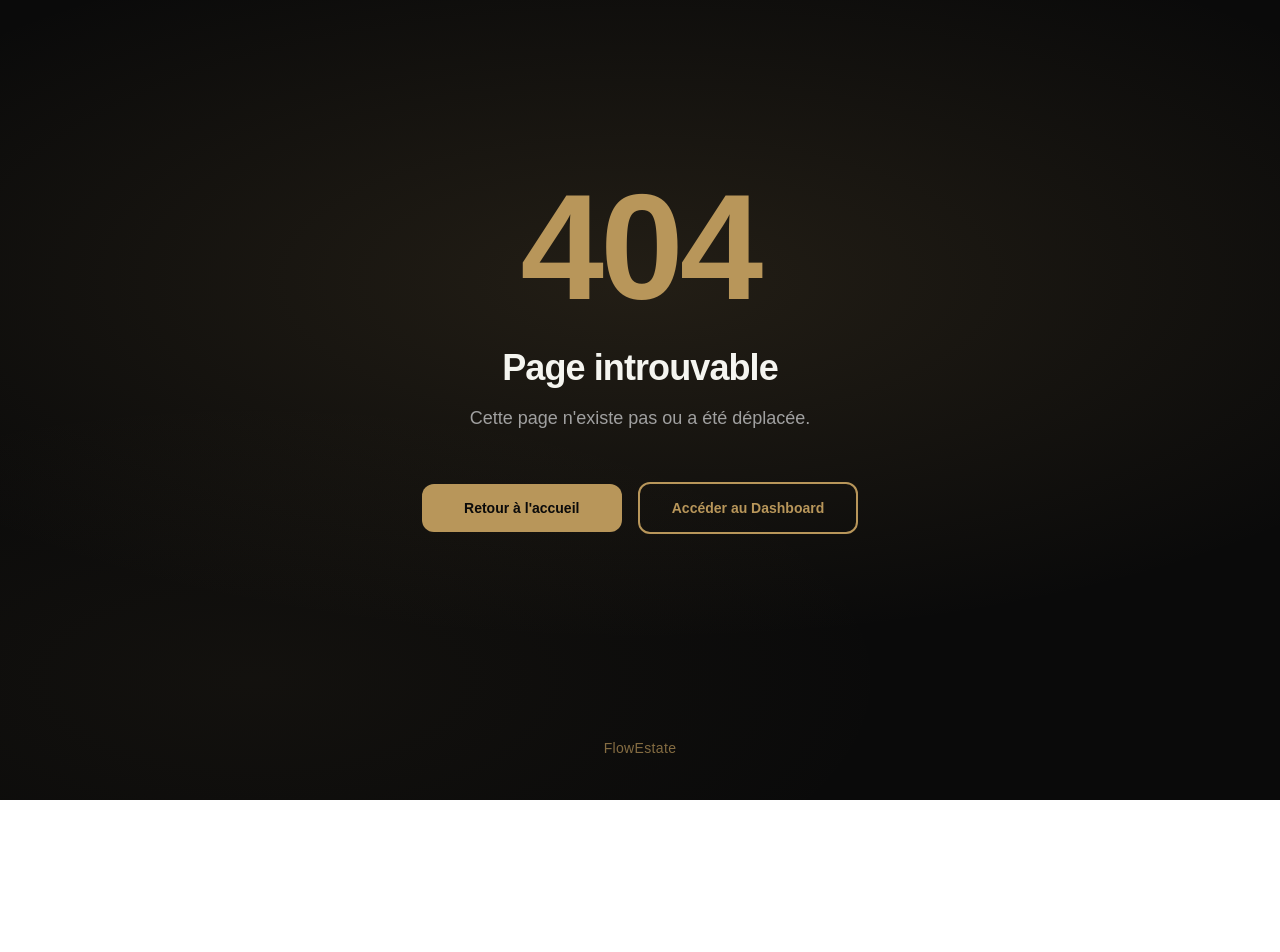
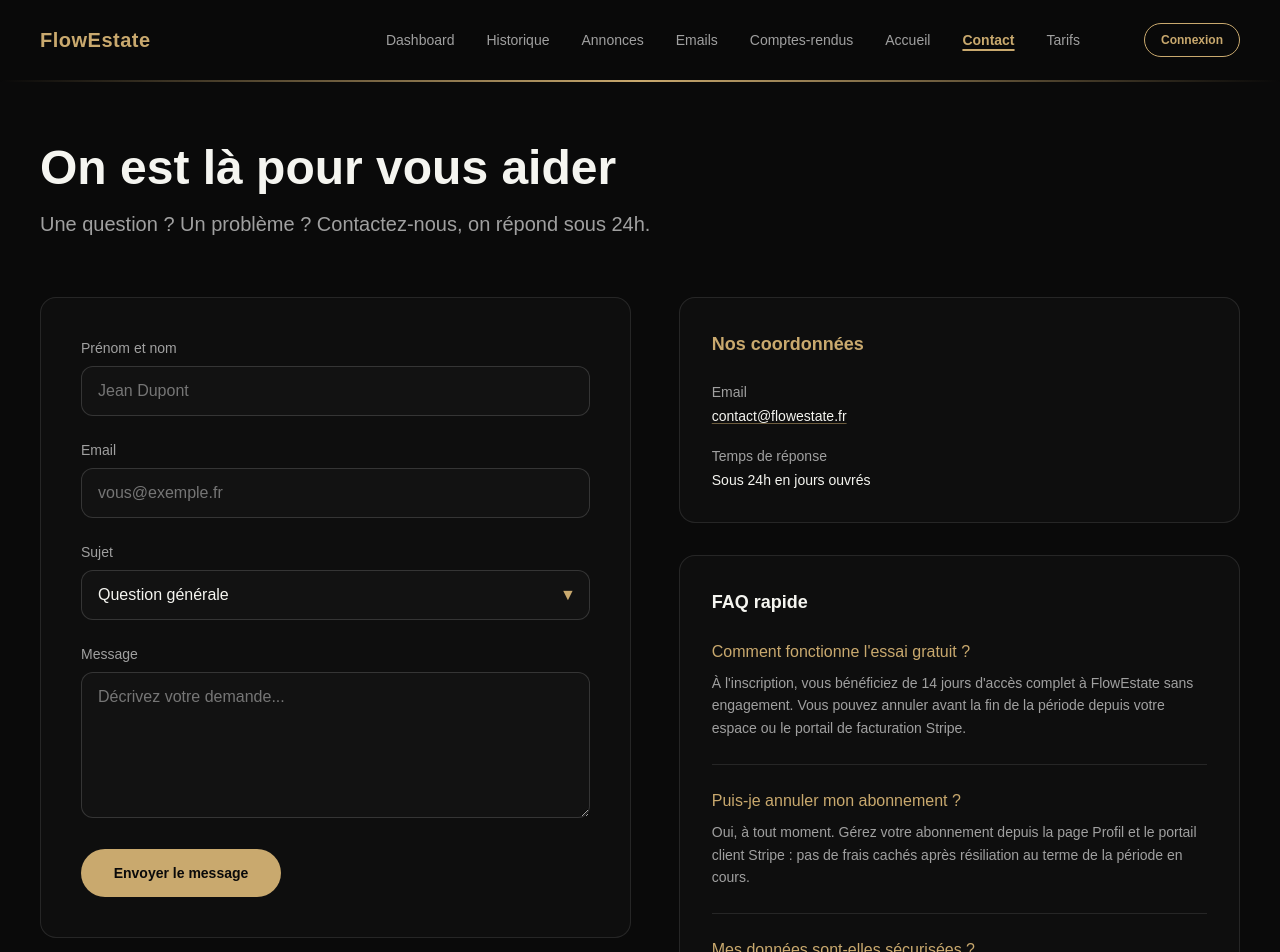
Before and after one commit to timal76/flowestate, a Next.js app: page /contact in a window 1280 px wide. Before the commit this address had no page. Shown: the top 952 px of the page. Before the commit the page ends 800 px from the top, so only its background shows below. Built offline with nearby package versions, Linux system fonts and the light colour scheme; no server answers.

Commit message:
feat: page contact + support FAQ

```diff
--- /dev/null
+++ b/app/contact/page.tsx
@@ -0,0 +1,186 @@
+"use client";
+
+import { FormEvent, useState } from "react";
+
+import SiteHeader from "@/components/site-header";
+
+const inputClass =
+  "w-full rounded-xl border border-white/15 bg-[#121212] px-4 py-3 text-[#F5F5F0] outline-none transition duration-300 placeholder:text-[#A0A0A0]/70 focus:border-[#C9A96E]";
+
+const selectClass =
+  "w-full appearance-none rounded-xl border border-white/15 bg-[#121212] pl-4 pr-10 py-3 text-[#F5F5F0] outline-none transition duration-300 focus:border-[#C9A96E]";
+
+const faqItems = [
+  {
+    q: "Comment fonctionne l'essai gratuit ?",
+    a: "À l'inscription, vous bénéficiez de 14 jours d'accès complet à FlowEstate sans engagement. Vous pouvez annuler avant la fin de la période depuis votre espace ou le portail de facturation Stripe.",
+  },
+  {
+    q: "Puis-je annuler mon abonnement ?",
+    a: "Oui, à tout moment. Gérez votre abonnement depuis la page Profil et le portail client Stripe : pas de frais cachés après résiliation au terme de la période en cours.",
+  },
+  {
+    q: "Mes données sont-elles sécurisées ?",
+    a: "Vos informations sont hébergées sur une infrastructure moderne (connexion chiffrée, authentification sécurisée). Nous ne vendons pas vos données et les utilisons uniquement pour faire fonctionner le service.",
+  },
+  {
+    q: "Comment modifier mon abonnement ?",
+    a: "Connectez-vous à FlowEstate, ouvrez votre Profil puis la section abonnement pour accéder au portail Stripe : changement de plan, moyen de paiement et factures.",
+  },
+] as const;
+
+export default function ContactPage() {
+  const [sent, setSent] = useState(false);
+
+  function handleSubmit(e: FormEvent<HTMLFormElement>) {
+    e.preventDefault();
+    setSent(true);
+  }
+
+  return (
+    <main className="min-h-screen bg-[#0A0A0A] text-[#F5F5F0] antialiased">
+      <SiteHeader />
+
+      <div
+        className="pointer-events-none fixed inset-0 -z-10"
+        style={{
+          background:
+            "radial-gradient(700px circle at 8% 8%, rgba(201,169,110,0.12), transparent 65%)",
+        }}
+        aria-hidden
+      />
+
+      <section className="px-6 pb-20 pt-28 md:px-10 md:pt-36">
+        <div className="mx-auto w-full max-w-7xl">
+          <div className="mb-14 max-w-2xl space-y-4">
+            <h1 className="text-3xl font-semibold md:text-5xl">On est là pour vous aider</h1>
+            <p className="text-lg leading-relaxed text-[#A0A0A0] md:text-xl">
+              Une question ? Un problème ? Contactez-nous, on répond sous 24h.
+            </p>
+          </div>
+
+          <div className="grid gap-10 lg:grid-cols-[1fr_0.95fr] lg:items-start lg:gap-12">
+            {/* Formulaire */}
+            <div className="rounded-2xl border border-white/10 bg-white/[0.02] p-8 md:p-10">
+              {!sent ? (
+                <form className="space-y-6" onSubmit={handleSubmit}>
+                  <div>
+                    <label htmlFor="contact-name" className="mb-2 block text-sm font-medium text-[#A0A0A0]">
+                      Prénom et nom
+                    </label>
+                    <input
+                      id="contact-name"
+                      name="name"
+                      type="text"
+                      autoComplete="name"
+                      required
+                      className={inputClass}
+                      placeholder="Jean Dupont"
+                    />
+                  </div>
+                  <div>
+                    <label htmlFor="contact-email" className="mb-2 block text-sm font-medium text-[#A0A0A0]">
+                      Email
+                    </label>
+                    <input
+                      id="contact-email"
+                      name="email"
+                      type="email"
+                      autoComplete="email"
+                      required
+                      className={inputClass}
+                      placeholder="vous@exemple.fr"
+                    />
+                  </div>
+                  <div>
+                    <label htmlFor="contact-subject" className="mb-2 block text-sm font-medium text-[#A0A0A0]">
+                      Sujet
+                    </label>
+                    <div className="relative">
+                      <select id="contact-subject" name="subject" required className={selectClass}>
+                        <option value="general">Question générale</option>
+                        <option value="technical">Problème technique</option>
+                        <option value="billing">Facturation</option>
+                        <option value="suggestion">Suggestion</option>
+                      </select>
+                      <span
+                        className="pointer-events-none absolute right-3.5 top-1/2 -translate-y-1/2 text-[#C9A96E]"
+                        aria-hidden
+                      >
+                        ▼
+                      </span>
+                    </div>
+                  </div>
+                  <div>
+                    <label htmlFor="contact-message" className="mb-2 block text-sm font-medium text-[#A0A0A0]">
+                      Message
+                    </label>
+                    <textarea
+                      id="contact-message"
+                      name="message"
+                      rows={5}
+                      required
+                      className={`${inputClass} resize-y min-h-[8rem]`}
+                      placeholder="Décrivez votre demande..."
+                    />
+                  </div>
+                  <button
+                    type="submit"
+                    className="inline-flex w-full items-center justify-center rounded-full bg-[#C9A96E] px-6 py-3.5 text-sm font-semibold text-[#0A0A0A] transition hover:bg-[#d4b882] md:w-auto md:min-w-[200px]"
+                  >
+                    Envoyer le message
+                  </button>
+                </form>
+              ) : (
+                <div
+                  className="rounded-xl border border-[#C9A96E]/35 bg-[#C9A96E]/10 px-5 py-6 text-center"
+                  role="status"
+                >
+                  <p className="text-base font-medium text-[#C9A96E]">
+                    Message envoyé ! On vous répond sous 24h.
+                  </p>
+                </div>
+              )}
+            </div>
+
+            {/* Infos + FAQ */}
+            <div className="space-y-8">
+              <div className="rounded-2xl border border-white/10 bg-white/[0.02] p-8">
+                <h2 className="text-lg font-semibold text-[#C9A96E]">Nos coordonnées</h2>
+                <dl className="mt-6 space-y-5 text-sm">
+                  <div>
+                    <dt className="text-[#A0A0A0]">Email</dt>
+                    <dd className="mt-1">
+                      <a
+                        href="mailto:contact@flowestate.fr"
+                        className="font-medium text-[#F5F5F0] underline decoration-[#C9A96E]/50 underline-offset-2 transition hover:text-[#C9A96E]"
+                      >
+                        contact@flowestate.fr
+                      </a>
+                    </dd>
+                  </div>
+                  <div>
+                    <dt className="text-[#A0A0A0]">Temps de réponse</dt>
+                    <dd className="mt-1 text-[#F5F5F0]">Sous 24h en jours ouvrés</dd>
+                  </div>
+                </dl>
+              </div>
+
+              <div className="rounded-2xl border border-white/10 bg-white/[0.02] p-8">
+                <h2 className="text-lg font-semibold text-[#F5F5F0]">FAQ rapide</h2>
+                <ul className="mt-6 space-y-6">
+                  {faqItems.map(({ q, a }) => (
+                    <li key={q} className="border-b border-white/10 pb-6 last:border-0 last:pb-0">
+                      <p className="font-medium text-[#C9A96E]">{q}</p>
+                      <p className="mt-2 text-sm leading-relaxed text-[#A0A0A0]">{a}</p>
+                    </li>
+                  ))}
+                </ul>
+              </div>
+            </div>
+          </div>
+        </div>
+      </section>
+    </main>
+  );
+}
--- a/app/page.tsx
+++ b/app/page.tsx
@@ -255,8 +255,14 @@ export default function HomePage() {
 
       {/* Footer minimaliste */}
       <footer className="border-t border-white/10 px-6 py-8 md:px-10">
-        <div className="mx-auto flex w-full max-w-7xl items-center justify-between text-xs text-[#A0A0A0]">
+        <div className="mx-auto flex w-full max-w-7xl flex-wrap items-center justify-between gap-4 text-xs text-[#A0A0A0]">
           <span>© {new Date().getFullYear()} FlowEstate</span>
+          <Link
+            href="/contact"
+            className="transition hover:text-[#C9A96E] hover:underline underline-offset-4"
+          >
+            Contact
+          </Link>
           <span className="text-[#C9A96E]">Moins de tâches. Plus de ventes.</span>
         </div>
       </footer>
--- a/components/site-header.tsx
+++ b/components/site-header.tsx
@@ -169,6 +169,28 @@ export default function SiteHeader() {
       </Link>
     );
 
+  const contactDesktop =
+    pathname === "/contact" ? (
+      <span className={desktopDashboardActiveClass} aria-current="page">
+        Contact
+      </span>
+    ) : (
+      <Link href="/contact" className={desktopLinkClass}>
+        Contact
+      </Link>
+    );
+
+  const contactMobile =
+    pathname === "/contact" ? (
+      <span className={mobileDashboardActiveClass} aria-current="page">
+        Contact
+      </span>
+    ) : (
+      <Link href="/contact" className={mobileLinkClass} onClick={closeMenu}>
+        Contact
+      </Link>
+    );
+
   function renderPlanBadge() {
     if (!showPlanBadge || !billing) return null;
     if (isTrialish) {
@@ -294,6 +316,7 @@ export default function SiteHeader() {
           <Link href="/" className={desktopLinkClass}>
             Accueil
           </Link>
+          {!isAuthed ? contactDesktop : null}
           {!isAuthed ? (
             <Link href="/tarifs" className={desktopLinkClass}>
               Tarifs
@@ -323,6 +346,7 @@ export default function SiteHeader() {
             <Link href="/" className={mobileLinkClass} onClick={closeMenu}>
               Accueil
             </Link>
+            {!isAuthed ? contactMobile : null}
             {!isAuthed ? (
               <Link href="/tarifs" className={mobileLinkClass} onClick={closeMenu}>
                 Tarifs
```
